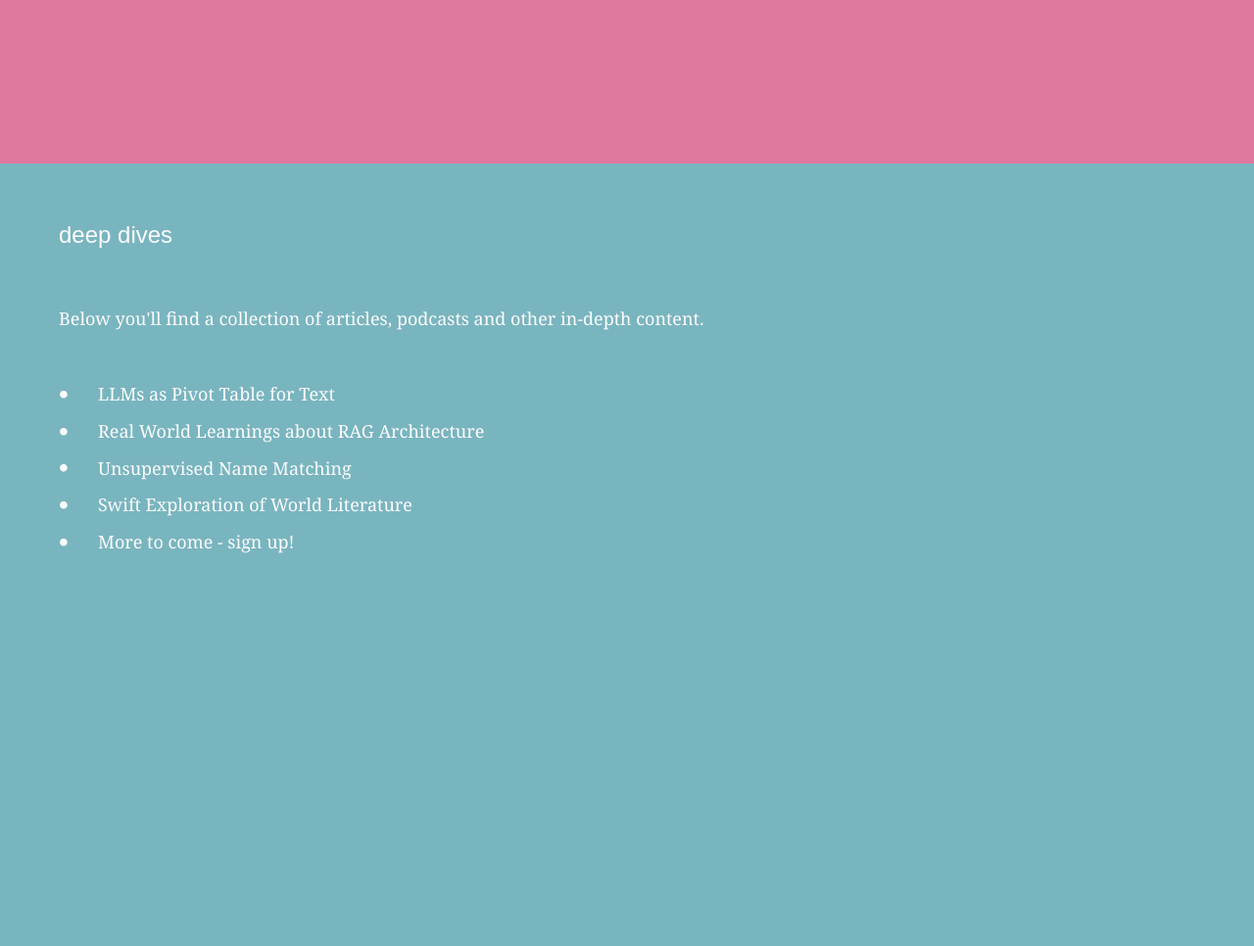
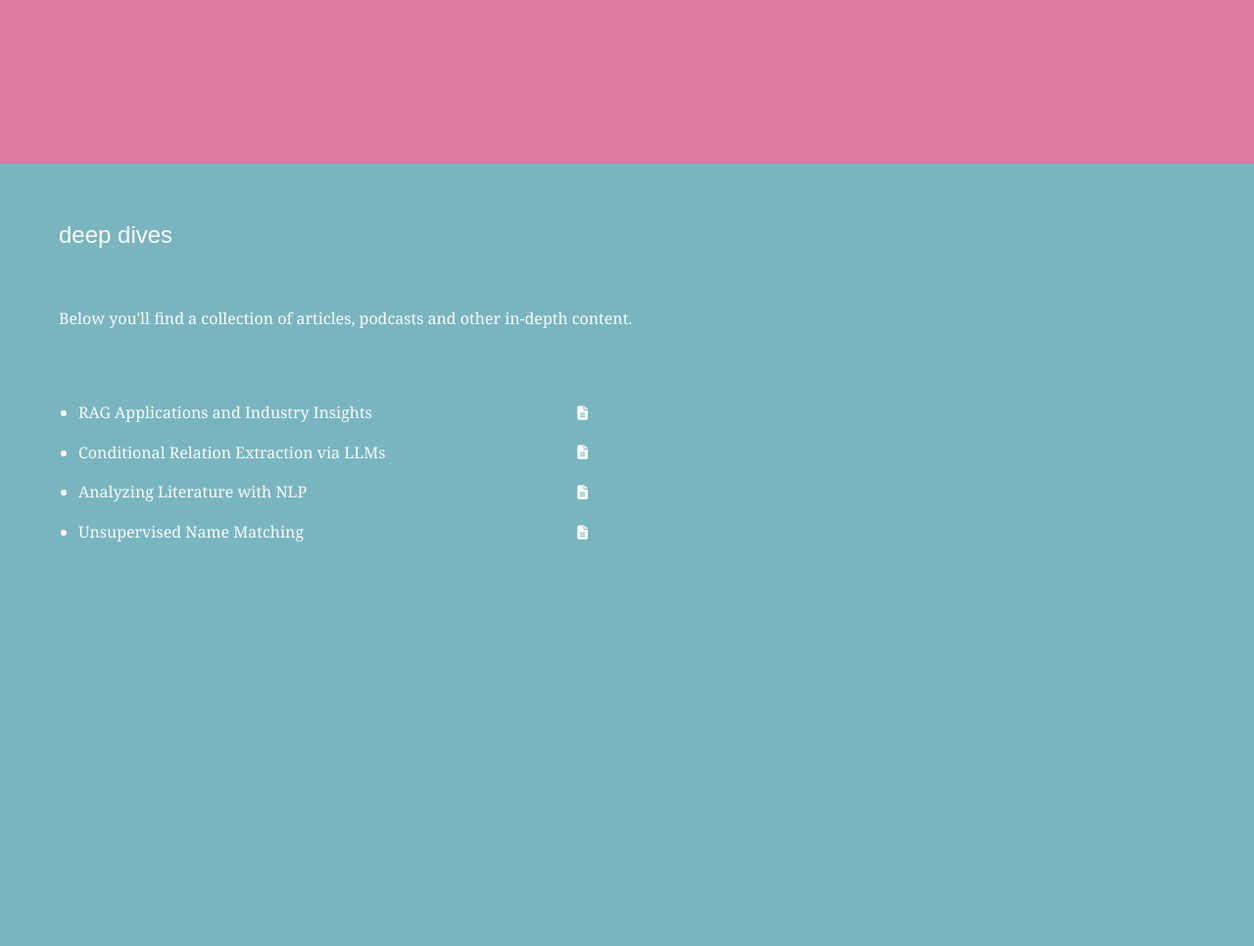
Before and after one commit to PhilWa/corner, a Flask app: page / in a window 1280 px wide. Shown: the part 1433-2399 px from the top of the page at 98% size. Run offline with Flask 3, Linux system fonts and the light colour scheme; some libraries are stand-ins or nearby versions.

Commit message:
added text icon

```diff
--- a/static/css/styles.css
+++ b/static/css/styles.css
@@ -285,36 +285,47 @@ header {
 }
 
 .deep-dives-list {
-    list-style-type: none;
-    padding: 0;
-    margin: 0;
+    list-style-type: disc;
+    /* Adds back the bullet points */
+    padding-left: 20px;
+    /* Adds some padding to align bullets properly */
 }
 
 .deep-dives-list li {
     margin-bottom: 10px;
-    position: relative;
-    padding-left: 40px;
-}
-
-.deep-dives-list li::before {
-    content: '•';
-    color: var(--off-white);
-    font-size: 2em;
-    position: absolute;
-    left: 0;
-    top: 50%;
-    transform: translateY(-50%);
+    /* Adjust as needed */
 }
 
 .deep-dives-list a {
+    display: flex;
+    align-items: center;
+    text-decoration: none;
     color: var(--off-white);
-    text-decoration: none !important;
-    font-size: var(--font-size-large);
-    transition: none;
-    display: inline-block;
-    padding: 1px 0;
-    position: relative;
-    border-bottom: none;
+    /* Makes the text off-white */
+    width: 100%;
+    max-width: 500px;
+    /* Adjust this value to set the desired absolute length */
+}
+
+.deep-dive-title {
+    flex: 1;
+    white-space: nowrap;
+    overflow: hidden;
+    text-overflow: ellipsis;
+}
+
+.text-icon {
+    margin-left: 10px;
+    /* Adds some space between the text and the icon */
+    flex-shrink: 0;
+    /* Prevents the icon from shrinking */
+    color: var(--off-white);
+    /* Makes the icon off-white to match the text */
+}
+
+/* If you need to adjust the bullet color */
+.deep-dives-list li::marker {
+    color: var(--off-white);
 }
 
 .deep-dives-list a::after {
@@ -668,3 +679,70 @@ header,
     color: var(--teal);
     font-size: 1.8em;
 }
+
+.deep-dives-list a {
+    position: relative;
+    padding-right: 1.5em;
+    /* Add some space for the icon */
+}
+
+.deep-dives-list .text-icon {
+    position: absolute;
+    right: 0;
+    top: 50%;
+    transform: translateY(-50%);
+    color: inherit;
+    /* Use the same color as the text */
+    font-size: 0.9em;
+    /* Slightly smaller than the text */
+}
+
+.deep-dives-description,
+.deep-dives-list {
+    font-family: var(--font-family-serif);
+    color: var(--off-white);
+    font-size: 1.6rem;
+    /* Adjust this value if your description uses a different size */
+    line-height: 1.6;
+}
+
+.deep-dives-list {
+    list-style-type: disc;
+    padding-left: 20px;
+    margin-top: 20px;
+    /* Add some space between description and list */
+}
+
+.deep-dives-list li {
+    margin-bottom: 15px;
+    /* Increased for better readability */
+}
+
+.deep-dives-list a {
+    display: flex;
+    align-items: center;
+    text-decoration: none;
+    color: inherit;
+    width: 100%;
+    max-width: 520px;
+    /* Increased to accommodate larger font */
+}
+
+.deep-dive-title {
+    flex: 1;
+    white-space: nowrap;
+    overflow: hidden;
+    text-overflow: ellipsis;
+}
+
+.text-icon {
+    margin-left: 10px;
+    flex-shrink: 0;
+    font-size: 0.9em;
+    /* Slightly smaller than the text */
+}
+
+/* If you need to adjust the bullet color */
+.deep-dives-list li::marker {
+    color: var(--off-white);
+}
--- a/templates/index.html
+++ b/templates/index.html
@@ -49,11 +49,30 @@
         <p class="deep-dives-description">Below you'll find a collection of articles, podcasts and other in-depth
             content.</p>
         <ul class="deep-dives-list">
-            <li><a href="{{ url_for('conditional_relation_extraction') }}">LLMs as Pivot Table for Text</a></li>
-            <li><a href="{{ url_for('rag_architecture') }}">Real World Learnings about RAG Architecture</a></li>
-            <li><a href="{{ url_for('watson') }}">Unsupervised Name Matching</a></li>
-            <li><a href="{{ url_for('swift') }}">Swift Exploration of World Literature</a></li>
-            <li><a href="{{ url_for('index') }}">More to come - sign up!</a></li>
+            <li>
+                <a href="{{ url_for('rag_architecture') }}">
+                    RAG Applications and Industry Insights
+                    <i class="fas fa-file-alt text-icon"></i>
+                </a>
+            </li>
+            <li>
+                <a href="{{ url_for('conditional_relation_extraction') }}">
+                    Conditional Relation Extraction via LLMs
+                    <i class="fas fa-file-alt text-icon"></i>
+                </a>
+            </li>
+            <li>
+                <a href="{{ url_for('swift') }}">
+                    Analyzing Literature with NLP
+                    <i class="fas fa-file-alt text-icon"></i>
+                </a>
+            </li>
+            <li>
+                <a href="{{ url_for('watson') }}">
+                    Unsupervised Name Matching
+                    <i class="fas fa-file-alt text-icon"></i>
+                </a>
+            </li>
         </ul>
     </div>
 </div>
```
